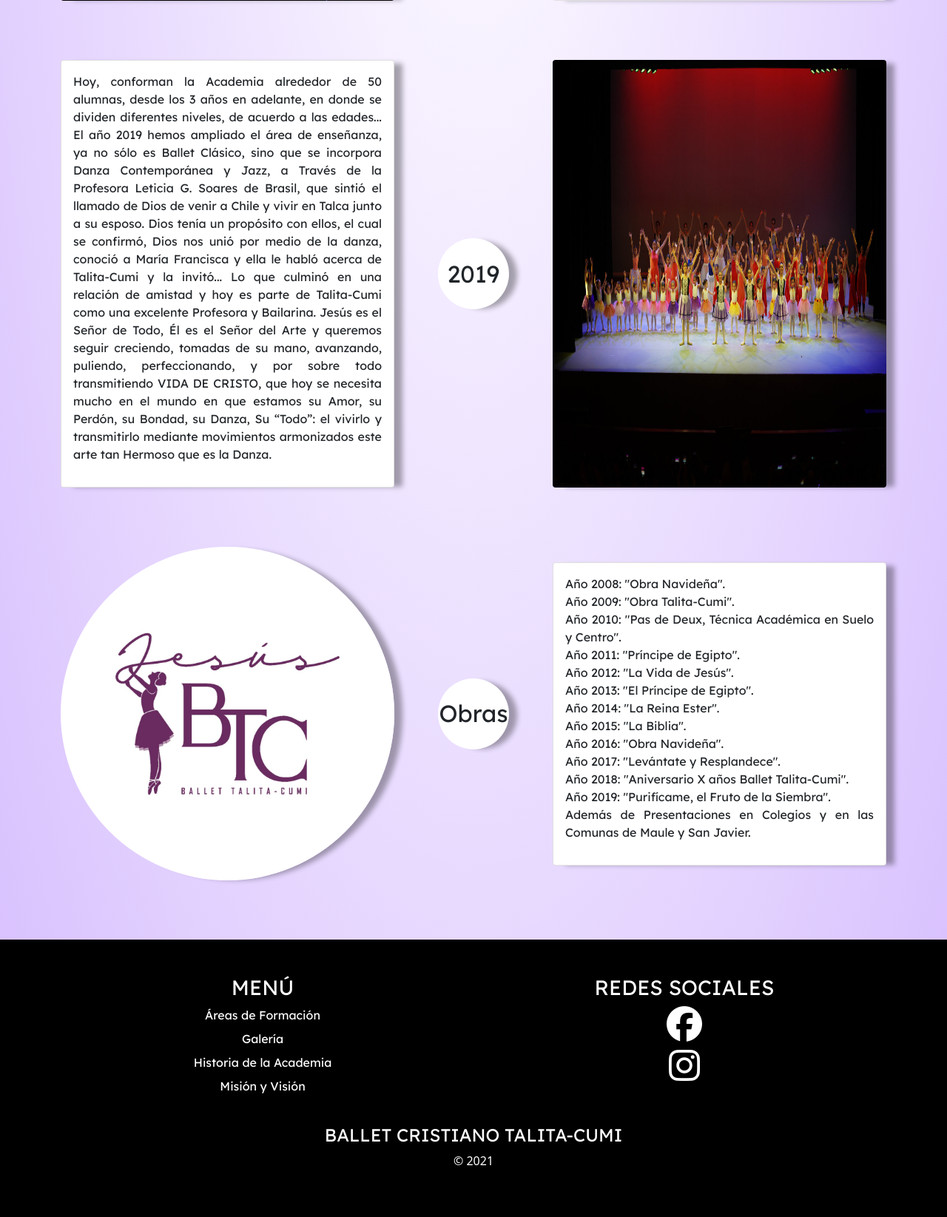
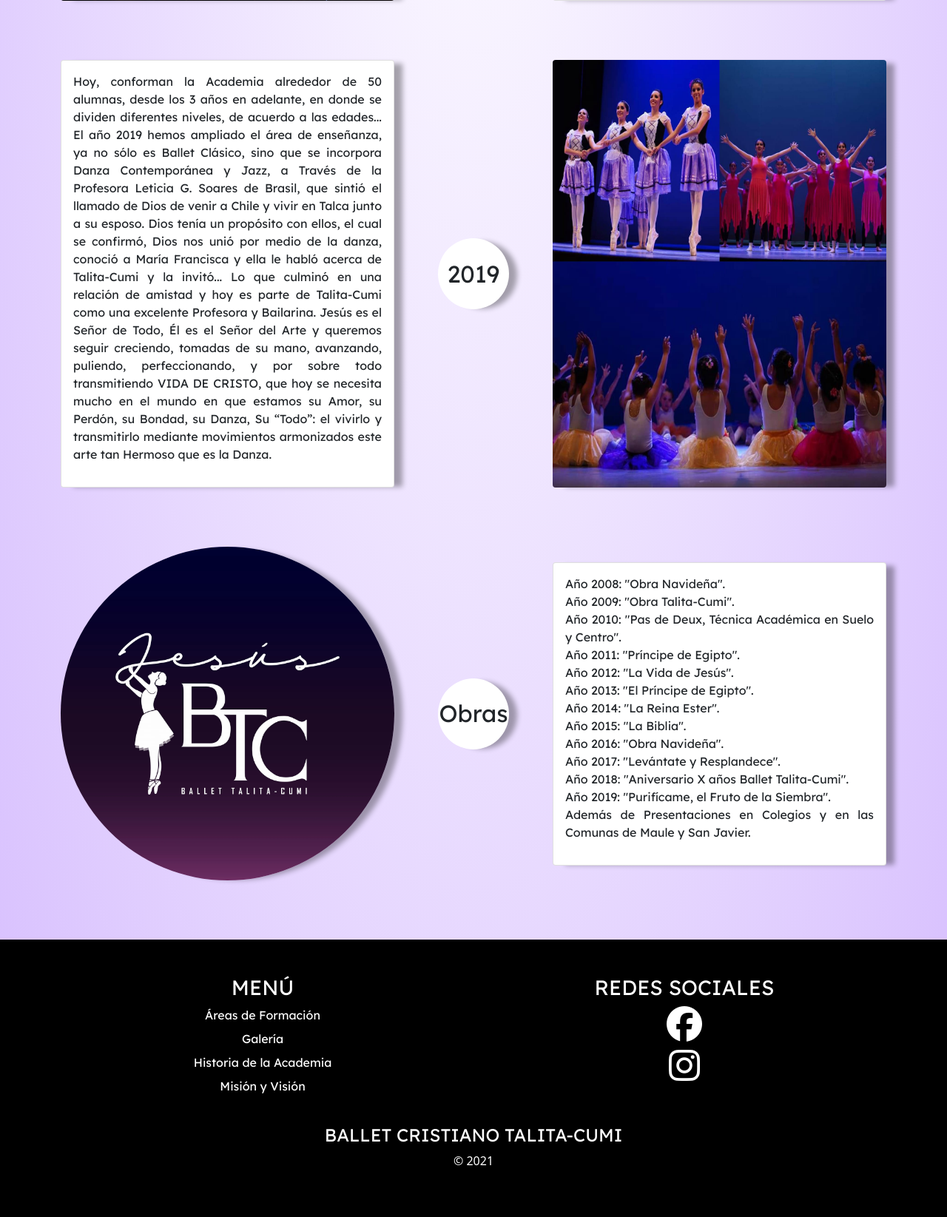
Before and after one commit to nomekop007/bellet-talitacumi-v3, a CodeIgniter app: page /talitacumi/Historia in a window 1280 px wide. Shown: the part 2746-4391 px from the top of the page at 74% size. Run offline with CodeIgniter, Linux system fonts and the light colour scheme; some libraries are stand-ins or nearby versions; some web fonts are replaced.

Commit message:
cambio de imagenes

```diff
--- a/application/views/inicio/historia.php
+++ b/application/views/inicio/historia.php
@@ -111,14 +111,14 @@
         </div>
 
         <div data-aos="zoom-in" class="col-md-5 timeline-img-5">
-            <img class="rounded" src="<?php echo base_url('assets/img/historia/talita.jpg') ?>" alt="">
+            <img class="rounded" src="<?php echo base_url('assets/img/historia/fondocollage.jpg') ?>" alt="">
         </div>
 
         <div class="espaciado-secciones-5"></div>
         <div class="espaciado-secciones-historia"></div>
 
         <div data-aos="zoom-in" class="col-md-5 timeline-img-6">
-            <img class="rounded-circle" src="<?php echo base_url('assets/img/logo0.jpeg') ?>" alt="">
+            <img class="rounded-circle" src="<?php echo base_url('assets/img/historia/fondotalita.jpg') ?>" alt="">
         </div>
 
         <div data-aos="zoom-in" class="col-md-2 timeline-year-6 rounded-circle">
```
Also changed, not shown: assets/img/historia/fondocollage.jpg (added), assets/img/historia/fondotalita.jpg (added).
